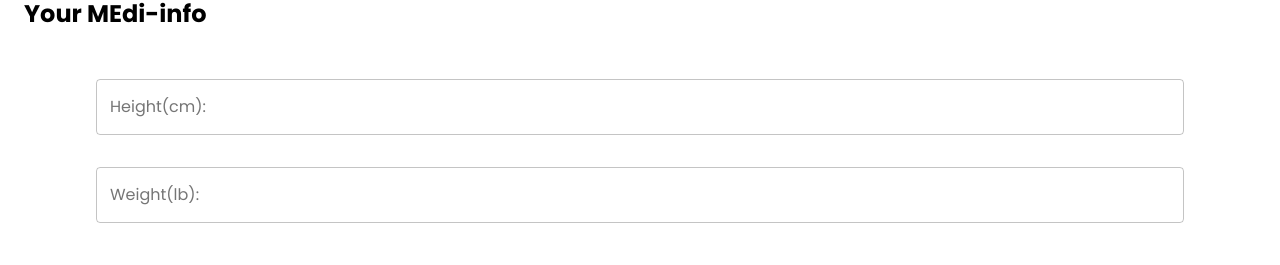
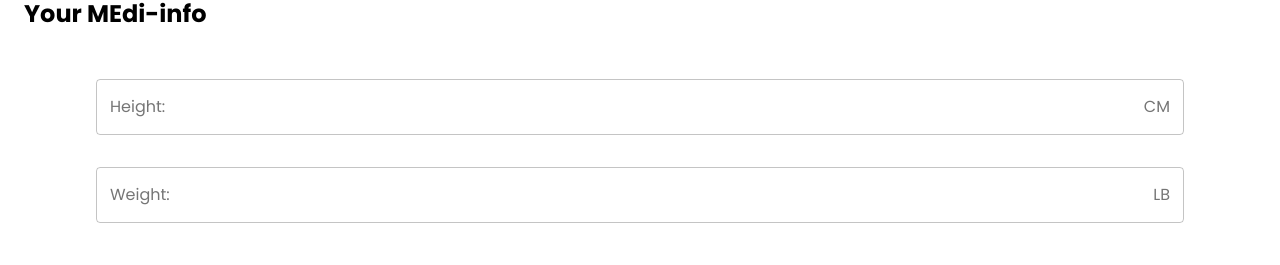
Before and after one commit to sandratoh/MediMe, a React (Create React App) app in the folder react-front-end/: page /edit in a window 1280 px wide. Shown: the part 148-413 px from the top of the page. Built offline with nearby package versions, Linux system fonts and the light colour scheme; no server answers.

Commit message:
Add new lb/cm text input components to edit user info form. Works with validation

```diff
--- a/react-front-end/src/components/Users/EditUser.jsx
+++ b/react-front-end/src/components/Users/EditUser.jsx
@@ -2,13 +2,12 @@
 import { useState, useContext } from "react";
 import { Redirect } from "react-router-dom";
 
-
 // Components
-import TextInput from "../TextInput";
+import TextInputLb from "../TextInputLb";
+import TextInputCm from "../TextInputCm";
 import IconButton from "../IconButton";
-import InputAdornment from '@material-ui/core/InputAdornment';
-import RhGroupedButtons from "./RhGroupButtons";
-import BloodGroupButtons from "./BloodGroupButtons"
+import RhGroupedButtons from "./RhGroupedButtons";
+import BloodGroupButtons from "./BloodGroupedButtons";
 
 // Helpers
 import { dataContext } from "../hooks/DataProvider";
@@ -17,39 +16,32 @@ import { dataContext } from "../hooks/DataProvider";
 import "../../styles/form.scss";
 
 export default function EditUser() {
-  const {
-    users,
-    setUser,
-    userEditId,
-    editUser,
-    userDetailId
-  } = useContext(dataContext);
+  const { users, setUser, userEditId, editUser, userDetailId } = useContext(
+    dataContext
+  );
 
   const user = users.find((user) => user.id === userDetailId);
 
-  const [height, setHeight] = useState(user ? user.height_in_cm : '')
-  const [weight, setWeight] = useState(user ? user.weight_in_lb : '')
-  const [bloodType, setBloodType] = useState(user ? user.blood_type : null)
-  const [rhGroup, setRhGroup] = useState(user ? user.rh_group : null)
-
+  const [height, setHeight] = useState(user ? user.height_in_cm : "");
+  const [weight, setWeight] = useState(user ? user.weight_in_lb : "");
+  const [bloodType, setBloodType] = useState(user ? user.blood_type : null);
+  const [rhGroup, setRhGroup] = useState(user ? user.rh_group : null);
 
   // Manage redirect state based on axios call
   const [redirect, setRedirect] = useState(false);
 
   const [validate, setValidate] = useState(false);
 
-
-
   const onCancel = () => setRedirect(true);
 
   const onSave = () => {
     const userDetail = {
-        ...user,
-        height_in_cm: parseInt(height),
-        weight_in_lb: parseInt(weight),
-        blood_type: bloodType,
-        rh_group: rhGroup
-      };
+      ...user,
+      height_in_cm: parseInt(height),
+      weight_in_lb: parseInt(weight),
+      blood_type: bloodType,
+      rh_group: rhGroup,
+    };
 
     editUser(userDetail).then((res) => {
       res.data.error ? setValidate(true) : setRedirect(true);
@@ -62,31 +54,20 @@ export default function EditUser() {
       <h1 className="users-form--title">Your MEdi-info</h1>
       <div className="users-form--container">
         <div className="users-form--field">
-
-          <TextInput
-
-            value={height}
-            setInput={setHeight}
-            validate={validate}
-          >
-            Height(cm):
-          </TextInput>
-          <TextInput
-            endAdornment={<InputAdornment position="end">Lb</InputAdornment>}
-            value={weight}
-            setInput={setWeight}
-            validate={validate}
-          >
-            Weight(lb):
-          </TextInput>
-          <br/>
+          <TextInputCm value={height} setInput={setHeight} validate={validate}>
+            Height:
+          </TextInputCm>
+          <TextInputLb value={weight} setInput={setWeight} validate={validate}>
+            Weight:
+          </TextInputLb>
+          <br />
           <div className="users-form--blood-type">
             <h4>Blood Type:</h4>
             <BloodGroupButtons state={bloodType} onChange={setBloodType} />
           </div>
           <div className="users-form--rh-group">
             <h4>Rh Group:</h4>
-            <RhGroupedButtons state={rhGroup} onChange={setRhGroup}/>
+            <RhGroupedButtons state={rhGroup} onChange={setRhGroup} />
           </div>
         </div>
         <div className="users-form--user-action">
@@ -109,6 +90,5 @@ export default function EditUser() {
         </div>
       </div>
     </section>
-  )
-
+  );
 }
```
